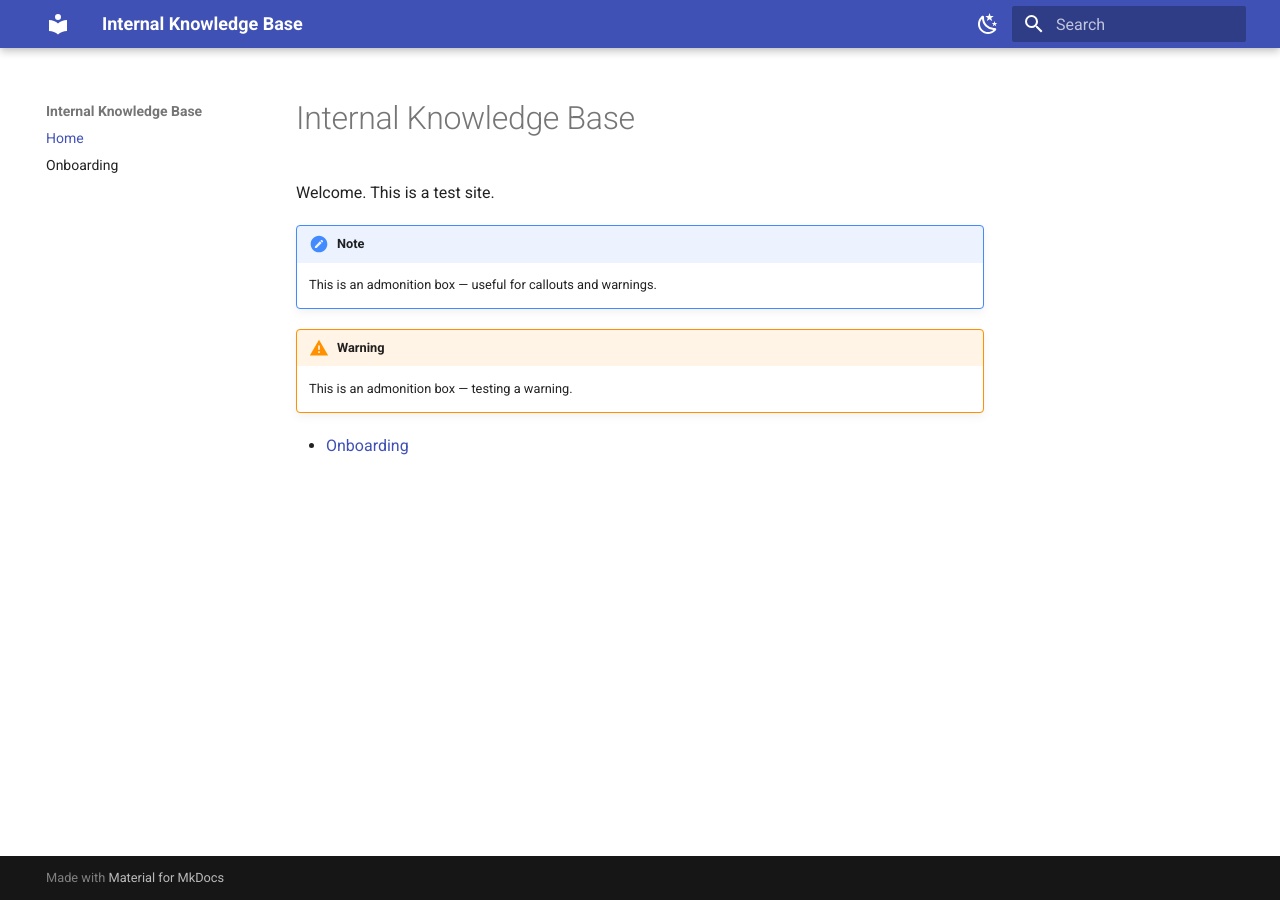
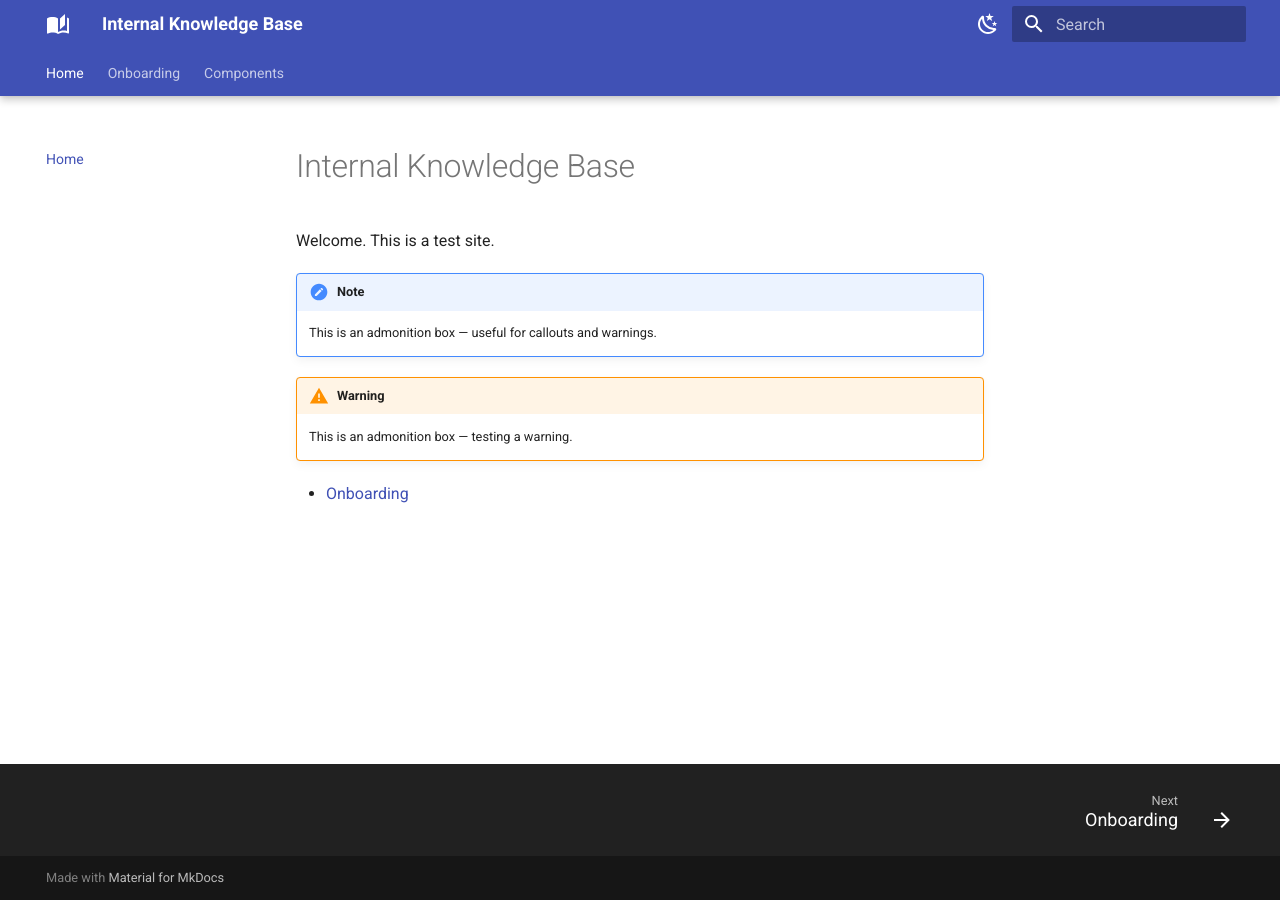
Before and after one commit to spen-h/playground, an MkDocs documentation site: the page built from docs/index.md, in a window 1280 px wide. Built offline with MkDocs 1.6.1 and Material for MkDocs 9.7.7, drawn with Linux system fonts in a browser that asks for light colours.

Commit message:
Update mkdocs.yml

```diff
--- a/mkdocs.yml
+++ b/mkdocs.yml
@@ -1,27 +1,87 @@
 site_name: Internal Knowledge Base
+site_description: Internal documentation and knowledge base
+
 theme:
   name: material
+  font:
+    text: Roboto
+    code: Roboto Mono
+  icon:
+    logo: material/book-open-page-variant
   features:
+    - navigation.instant
+    - navigation.instant.progress
+    - navigation.tabs
+    - navigation.tabs.sticky
     - navigation.sections
+    - navigation.path
+    - navigation.top
+    - navigation.footer
+    - toc.follow
     - search.suggest
+    - search.highlight
+    - search.share
     - content.code.copy
+    - content.code.annotate
+    - content.tabs.link
+    - content.tooltips
   palette:
-    - scheme: default
-      primary: indigo
+    - media: "(prefers-color-scheme: light)"
+      scheme: default
+      primary: custom
+      accent: custom
       toggle:
         icon: material/weather-night
-        name: Switch to dark mode
-    - scheme: slate
-      primary: indigo
+        name: Dark mode
+    - media: "(prefers-color-scheme: dark)"
+      scheme: slate
+      primary: custom
+      accent: custom
       toggle:
         icon: material/weather-sunny
-        name: Switch to light mode
+        name: Light mode
+
+extra_css:
+  - stylesheets/mui.css
+
+plugins:
+  - search
+  - glightbox
+  - git-revision-date-localized:
+      type: timeago
+      enable_creation_date: true
+
 markdown_extensions:
+  - abbr
   - admonition
-  - pymdownx.details
-  - pymdownx.superfences
+  - attr_list
+  - def_list
+  - footnotes
+  - md_in_html
+  - tables
   - toc:
       permalink: true
+  - pymdownx.details
+  - pymdownx.inlinehilite
+  - pymdownx.snippets
+  - pymdownx.highlight:
+      anchor_linenums: true
+      line_spans: __span
+      pygments_lang_class: true
+  - pymdownx.superfences:
+      custom_fences:
+        - name: mermaid
+          class: mermaid
+          format: !!python/name:pymdownx.superfences.fence_code_format
+  - pymdownx.tabbed:
+      alternate_style: true
+  - pymdownx.tasklist:
+      custom_checkbox: true
+  - pymdownx.emoji:
+      emoji_index: !!python/name:material.extensions.emoji.twemoji
+      emoji_generator: !!python/name:material.extensions.emoji.to_svg
+
 nav:
   - Home: index.md
   - Onboarding: onboarding.md
+  - Components: demo.md
```
